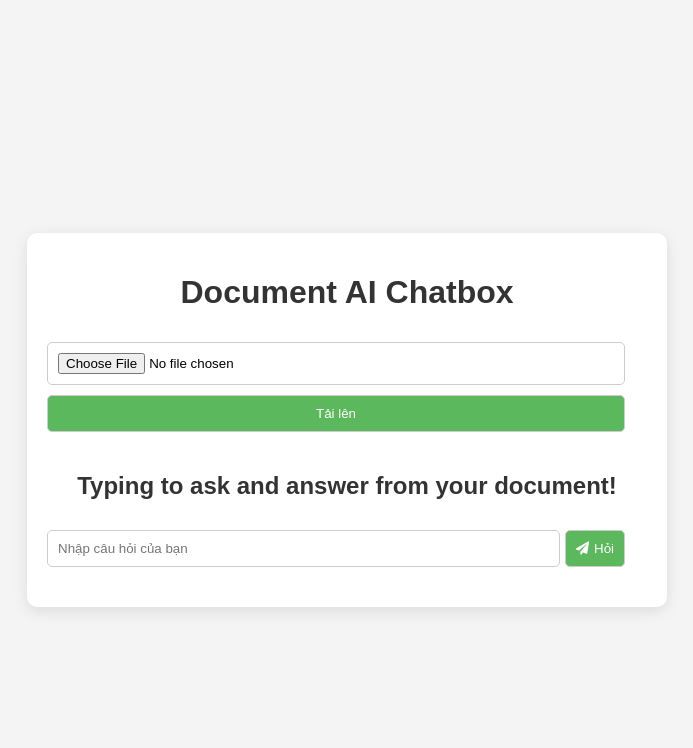
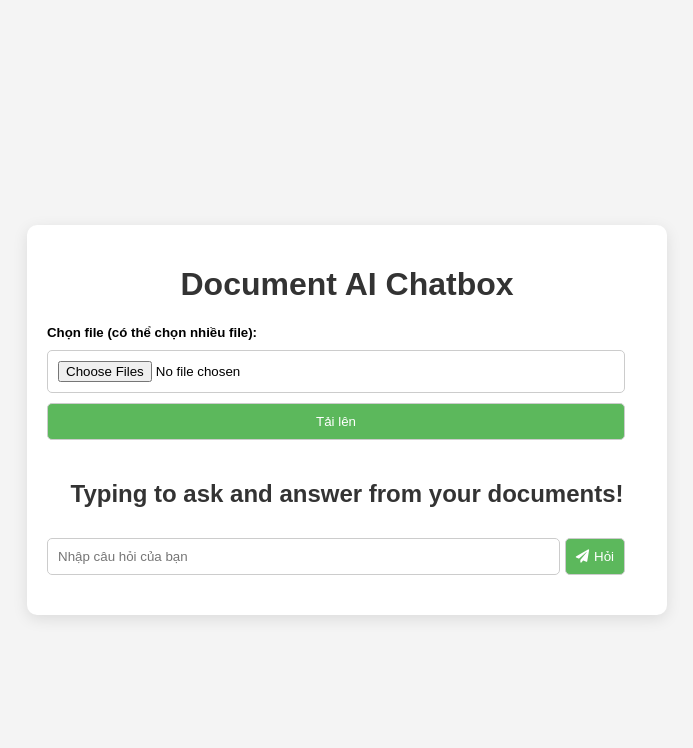
Before and after one commit to trantien4121/Document_chatbox, a Flask app: page / in a window 1280 px wide. Shown: the top 748 px of the page, without its empty margins (293-986 px from the left). Run offline with Flask 3, Linux system fonts and the light colour scheme.

Commit message:
update upload multi file and clear file after reload

```diff
--- a/main.py
+++ b/main.py
@@ -1,31 +1,7 @@
-
-from datetime import datetime
-
 from GeminiAI import GeminiAI
 from ResumeParser import ResumeParser
-from flask import Flask, request, render_template, send_from_directory
+from flask import Flask, request, render_template
 import os
-import re
-
-# def main():
-#     # Initialize the GeminiAI and ResumeParser classes
-#     gemini = GeminiAI.get_instance()
-#     parser = ResumeParser(gemini)
-
-#     # # test time to parse a resume
-#     # start = datetime.now()
-
-#     file_path = "resources/input/Li_thuyet_Hadoop.pdf"
-#     content = parser.extract_text_from_pdf(file_path)
-#     # print(explanation)
-
-#     # print("Time taken:", datetime.now() - start)
-#     # ## average time taken: 0:00:02.5 seconds
-#     awn = gemini.explain_resume(content, "Apache Zookeeper là gì?")
-#     print(awn)
-
-# if __name__ == "__main__":
-#     main()
 
 app = Flask(__name__, static_url_path='/static')
 uploads_dir = os.path.join("resources", "input")
@@ -44,54 +20,77 @@ def reset_globals():
     uploaded_file_name = ""
     chat_history = []
 
+def delete_all_files_in_directory(directory):
+    # check if exist
+    if os.path.exists(directory) and os.path.isdir(directory):
+        for filename in os.listdir(directory):
+            file_path = os.path.join(directory, filename)
+            if os.path.isfile(file_path):
+                os.remove(file_path)
+                print(f"Đã xóa: {file_path}")
+    else:
+        print(f"Thư mục không tồn tại: {directory}")
+
 @app.route('/')
 def upload_form():
+    delete_all_files_in_directory(uploads_dir)
     reset_globals()
-    return render_template('upload.html', answer=None, file_name=None, chat_history=chat_history)
+    return render_template('upload.html', answers=None, file_names=None, chat_history=chat_history)
 
 @app.route('/upload', methods=['POST'])
 def upload_file():
-    global parsed_content, uploaded_file_name
+    global parsed_content, uploaded_file_names
 
-    if 'file' not in request.files:
+    if 'files' not in request.files:
         return "Không có file nào được chọn", 400
 
-    file = request.files['file']
-    if file.filename == '':
+    files = request.files.getlist('files')
+    if not files or all(file.filename == '' for file in files):
         return "Không có file nào được chọn", 400
 
-    if file and file.filename.endswith('.pdf'):
-        file_path = os.path.join(uploads_dir, file.filename)
-        file.save(file_path)
+    uploaded_file_names = []
+    parsed_content = []
 
-        # Khởi tạo GeminiAI và ResumeParser
-        gemini = GeminiAI.get_instance()
-        parser = ResumeParser(gemini)
+    for file in files:
+        if file and file.filename.endswith('.pdf'):
+            file_path = os.path.join(uploads_dir, file.filename)
+            file.save(file_path)
 
-        # Phân tích nội dung file PDF
-        parsed_content = parser.extract_text_from_pdf(file_path)
+            # Khởi tạo GeminiAI và ResumeParser
+            gemini = GeminiAI.get_instance()
+            parser = ResumeParser(gemini)
 
-        # Lưu tên file đã tải lên
-        uploaded_file_name = file.filename
+            # Phân tích nội dung file PDF
+            content = parser.extract_text_from_pdf(file_path)
+            parsed_content.append(content)
 
-        return render_template('upload.html', answer=None, file_name=uploaded_file_name, chat_history=chat_history)
+            # Lưu tên file đã tải lên
+            uploaded_file_names.append(file.filename)
 
-    return "Định dạng file không hợp lệ", 400
+    if not uploaded_file_names:
+        return "Định dạng file không hợp lệ", 400
+
+    return render_template('upload.html', answers=None, file_names=uploaded_file_names, chat_history=chat_history)
+
 
 @app.route('/ask', methods=['POST'])
 def ask_question():
-    global parsed_content, chat_history, uploaded_file_name
+    global parsed_content, chat_history, uploaded_file_names
 
     question = request.form['question']
     if parsed_content:
         gemini = GeminiAI.get_instance()
-        answer = format_answer(gemini.explain_resume(parsed_content, question))
-        print(answer);
+        answers = []
+
+        for content in parsed_content:
+            answer = format_answer(gemini.explain_resume(content, question))
+            print(answer);
+            answers.append(answer)
 
         # Lưu câu hỏi và câu trả lời vào lịch sử chat
-        chat_history.append({'question': question, 'answer': answer})
+        chat_history.append({'question': question, 'answers': answers})
 
-        return render_template('upload.html', answer=None, file_name=uploaded_file_name, chat_history=chat_history)
+        return render_template('upload.html', answers=answers, file_names=uploaded_file_names, chat_history=chat_history)
 
     return "Chưa có nội dung nào được phân tích.", 400
 
--- a/static/styles.css
+++ b/static/styles.css
@@ -76,7 +76,7 @@ h2 {
 
 .file-loaded-area {
     width: calc(100% - 22px);
-    display: flex;
+    display: block;
     justify-content: center;
 }
 
--- a/templates/upload.html
+++ b/templates/upload.html
@@ -10,18 +10,27 @@
 <body>
     <div class="container">
         <h1>Document AI Chatbox</h1>
+        <h5 style="margin-bottom: -20px;">Chọn file (có thể chọn nhiều file):</h5>
         <form action="/upload" method="post" enctype="multipart/form-data">
-            <input type="file" name="file" accept=".pdf" required>
+            <input type="file" name="files" accept=".pdf" multiple required>
             <button class="btn-load" type="submit">Tải lên</button>
         </form>
 
-        {% if file_name %}
+        {% if file_names %}
             <div class="file-loaded-area">
-                <h5>File đã tải lên thành công: {{ file_name }}</h5>
+                <h5 style="margin-bottom: -5px ; color: green">
+                    <i class="fas fa-check" style="margin-right: 10px;"></i>
+                    File đã tải lên thành công:
+                </h5>
+                <ul>
+                    {% for file_name in file_names %}
+                        <li>{{ file_name }}</li>
+                    {% endfor %}
+                </ul>
             </div>
         {% endif %}
 
-        <h2>Typing to ask and answer from your document!</h2>
+        <h2>Typing to ask and answer from your documents!</h2>
         <form action="/ask" method="post">
             <div class="ask-area">
                 <input type="text" name="question" placeholder="Nhập câu hỏi của bạn" required>
@@ -37,7 +46,14 @@
                     {% for chat in chat_history %}
                         <div class="chat-message">
                             <div class="question"><strong>Câu hỏi:</strong> {{ chat.question }}</div>
-                            <div class="answer"><strong>Kết quả:</strong> {{ chat.answer | safe }}</div>
+                            <div class="answer">
+                                <strong>Kết quả:</strong>
+                                <ul>
+                                    {% for answer in chat.answers %}
+                                        <li>{{ answer | safe }}</li>
+                                    {% endfor %}
+                                </ul>
+                            </div>
                         </div>
                     {% endfor %}
                 </div>
```
Also changed, not shown: 6 other files.
